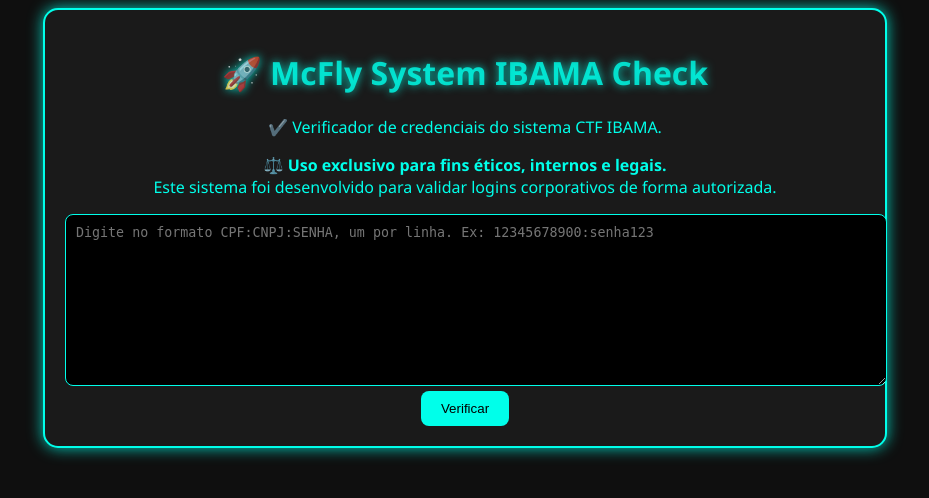
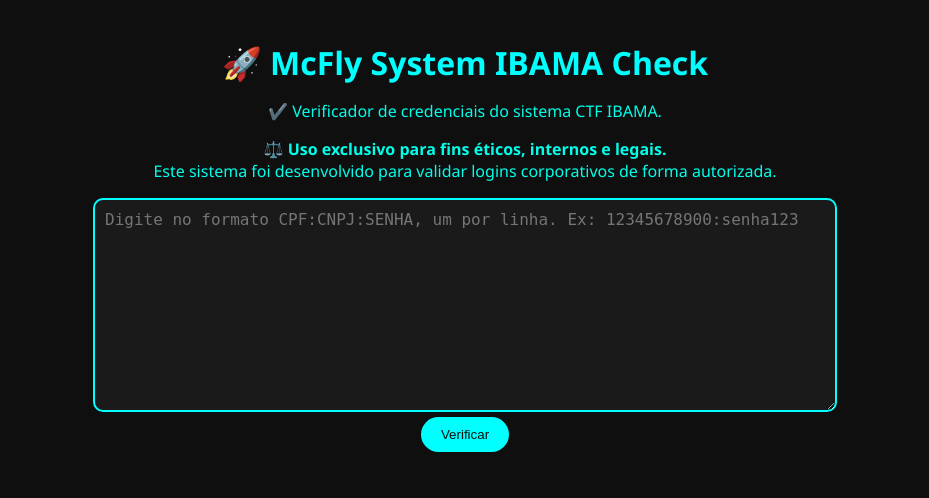
Before and after one commit to laurafandrade/chkmcfly, a Flask app: page / in a window 1280 px wide. Shown: the top 498 px of the page, without its empty margins (175-1104 px from the left). Run offline with Flask 3, Linux system fonts and the light colour scheme.

Commit message:
Update style.css

```diff
--- a/static/style.css
+++ b/static/style.css
@@ -3,63 +3,57 @@ body {
     color: #00ffea;
     font-family: 'Segoe UI', Tahoma, Geneva, Verdana, sans-serif;
     text-align: center;
+    margin: 0;
 }
 
 .container {
-    width: 90%;
     max-width: 800px;
     margin: auto;
     padding: 20px;
-    border: 2px solid #00ffea;
-    border-radius: 15px;
-    background-color: #1a1a1a;
-    box-shadow: 0 0 15px #00ffeacc;
 }
 
 h1 {
-    color: #00ffeacc;
-    text-shadow: 0 0 10px #00ffeacc;
-}
-
-.description {
-    font-size: 0.95em;
-    margin-bottom: 20px;
-    color: #c9f7f5;
+    color: #00ffff;
+    margin-bottom: 10px;
 }
 
 textarea {
-    width: 100%;
-    height: 150px;
-    background-color: #000;
+    width: 90%;
+    padding: 10px;
+    border: 2px solid #00ffff;
+    border-radius: 10px;
+    background-color: #1a1a1a;
     color: #00ffea;
-    border: 1px solid #00ffea;
-    border-radius: 8px;
-    padding: 10px;
+    font-size: 16px;
 }
 
 button {
-    background-color: #00ffea;
-    color: #000;
+    background-color: #00ffff;
+    color: #0f0f0f;
     border: none;
     padding: 10px 20px;
-    border-radius: 8px;
+    border-radius: 30px;
     cursor: pointer;
-    transition: background-color 0.3s ease;
+    transition: background-color 0.3s;
 }
 
 button:hover {
-    background-color: #00c9ba;
+    background-color: #00d0d0;
 }
 
-.results {
-    background-color: #121212;
-    border: 1px solid #00ffea;
-    border-radius: 10px;
+.result {
+    background-color: #1a1a1a;
+    padding: 20px;
     margin-top: 20px;
-    padding: 10px;
+    border-radius: 15px;
+    border: 1px solid #00ffff;
 }
 
-.results p {
-    margin: 5px;
-    color: #ffffff;
+ul {
+    list-style-type: none;
+    padding: 0;
 }
+
+li {
+    margin-bottom: 8px;
+}
```
